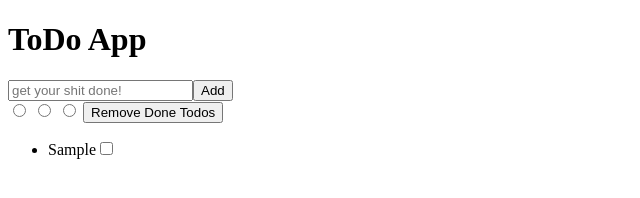
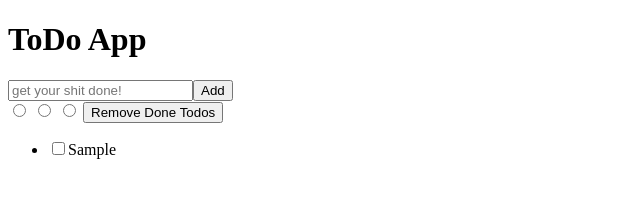
Before and after one commit to ChristianMLux/todoKata, a plain HTML site: page index.html in a window 1280 px wide. Both pictures are taken after typing "Sample" into the empty fields and a click on the button "Add". Shown: the full height of the page, 0-640 px from the left. Drawn offline with Linux system fonts and the light colour scheme.

Commit message:
refactor: new array with id. checkbox works fine now

```diff
--- a/script.js
+++ b/script.js
@@ -2,89 +2,12 @@
  * GLOBAL VARIABLES
  */
 const todos = [];
-const storageKey = "todos";
-let todoList = document.querySelector("#todoList");
-let addTodoBtn = document.querySelector("#addTodoBtn");
+//const storageKey = "todos";
+const todoList = document.querySelector("#todoList");
+const newTodoEntry = document.getElementById("addTodoTf");
+const addTodoBtn = document.querySelector("#addTodoBtn");
+let index = 0;
 let todoEntry = null;
-let index = 0;
-let idGlobal = 0;
-
-/** SET / GET ID  */
-function setID(entry, name, idLocal) {
-  entry.id = name + idLocal;
-}
-function getID(entry) {
-  let idLocal = entry.id;
-  return (idGlobal = idLocal);
-}
-
-/** ADD TODO */
-function addTodo() {
-  // get the todo out of the textfield
-  todoEntry = document.getElementById("addTodoTf").value;
-  // list-entry
-  const checkBox = document.createElement("INPUT");
-  const checkBoxLabel = document.createElement("label");
-  const newTodo = document.createElement("li");
-
-  checkBox.type = "checkbox";
-  checkBox.className = "todo-check-box";
-  setID(checkBox, "todoCheckbox", index);
-  checkBoxLabel.for = "todoCheckbox";
-  checkBoxLabel.className = "todo-name";
-  setID(newTodo, "todo", index++);
-
-  newTodo.innerText = todoEntry;
-
-  // add to list
-  newTodo.appendChild(checkBox);
-  newTodo.appendChild(checkBoxLabel);
-
-  todoList.appendChild(newTodo);
-
-  // add todo to array
-  todos.push(todoEntry);
-
-  // save to local storage
-  //saveTodoInLocal();
-  checkBox.addEventListener("click", setCheckedState);
-
-  // clear text input
-  document.getElementById("addTodoTf").value = "";
-}
-
-function conEntryOutput() {
-  console.log("index " + index);
-  let i = index - 1;
-  console.log("i " + i);
-  let checkBox = document.getElementById("todoCheckbox" + i);
-  if (checkBox.checked === true) {
-    console.log(checkBox);
-    i++;
-    console.log("iafter " + i);
-  }
-}
-
-function getCheckedState() {
-  let i = index - 1;
-  let entryID = "todoCheckbox" + i;
-  todoEntry = document.getElementById("todo" + i);
-  let checkBox = document.getElementById(entryID);
-  console.log("todoID = " + todoEntry);
-  if (checkBox.checked === true) {
-    //todoEntry.style.textDecoration = "line-through";
-    console.log("checked");
-    return true;
-  } else {
-    console.log("not checked");
-  }
-}
-
-function setCheckedState() {
-  if (getCheckedState(true)) {
-    todoEntry.style.textDecoration = "line-through";
-  }
-}
 
 /** TODO BTN LISTENER */
 if (addTodoBtn) {
@@ -92,6 +15,52 @@ if (addTodoBtn) {
 } else {
   console.log("Sorry, can't find addTodoBtn");
 }
+/** TODO ADD FUNCTION */
+function addTodo() {
+  //get textinput value
+  const newTodoValue = newTodoEntry.value;
+  const todoID = setID("todo", index++);
+  //array
+  const newTodo = {
+    todoID: todoID,
+    description: newTodoValue,
+    done: false,
+  };
+  todos.push(newTodo);
+  //list
+  const newTodoLi = document.createElement("li");
+  newTodoLi.todoObj = newTodo;
+
+  const checkBox = document.createElement("INPUT");
+  checkBox.type = "checkbox";
+  checkBox.className = "todo-checkbox";
+  checkBox.id = todoID;
+  newTodoLi.appendChild(checkBox);
+
+  const label = document.createElement("label");
+  const labelText = document.createTextNode(newTodoValue);
+  label.append(labelText);
+  label.setAttribute("class", "todoLabel");
+  label.setAttribute("for", todoID);
+  newTodoLi.appendChild(label);
+
+  todoList.appendChild(newTodoLi);
+
+  //input clear
+  newTodoEntry.value = "";
+}
+
+/** SET / GET ID  */
+function setID(name, idLocal) {
+  return name + idLocal;
+}
+function getID() {}
+
+todoList.addEventListener("change", function (e) {
+  const newDoneState = e.target.checked;
+  const todoObj = e.target.parentElement.todoObj;
+  todoObj.done = newDoneState;
+});
 
 /** SAVE TODO in local storage
 function saveTodoInLocal() {
--- a/style.css
+++ b/style.css
@@ -1,3 +1,7 @@
 * {
   box-sizing: border-box;
 }
+
+input[type="checkbox"]:checked + label {
+  text-decoration: line-through;
+}
```
